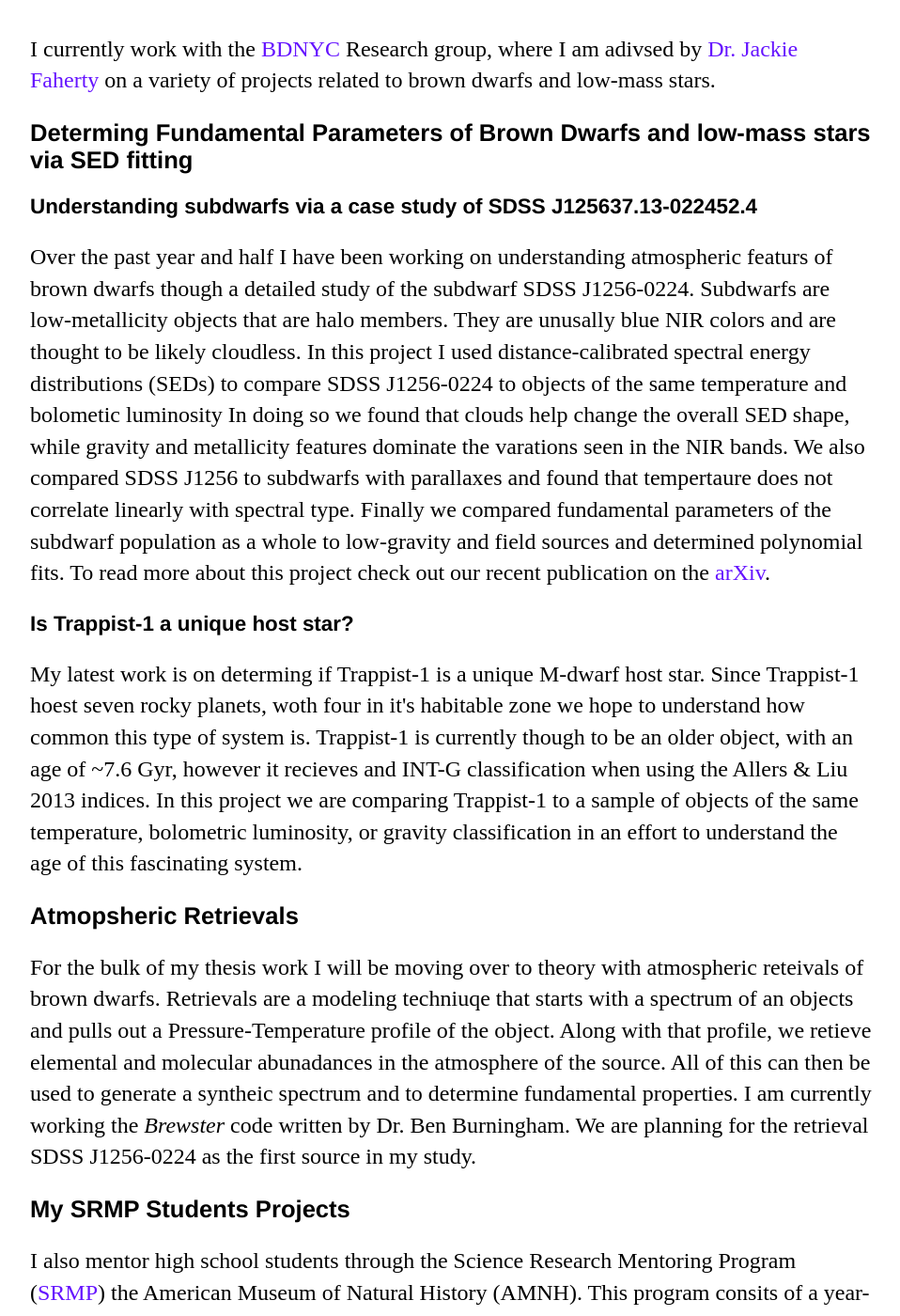
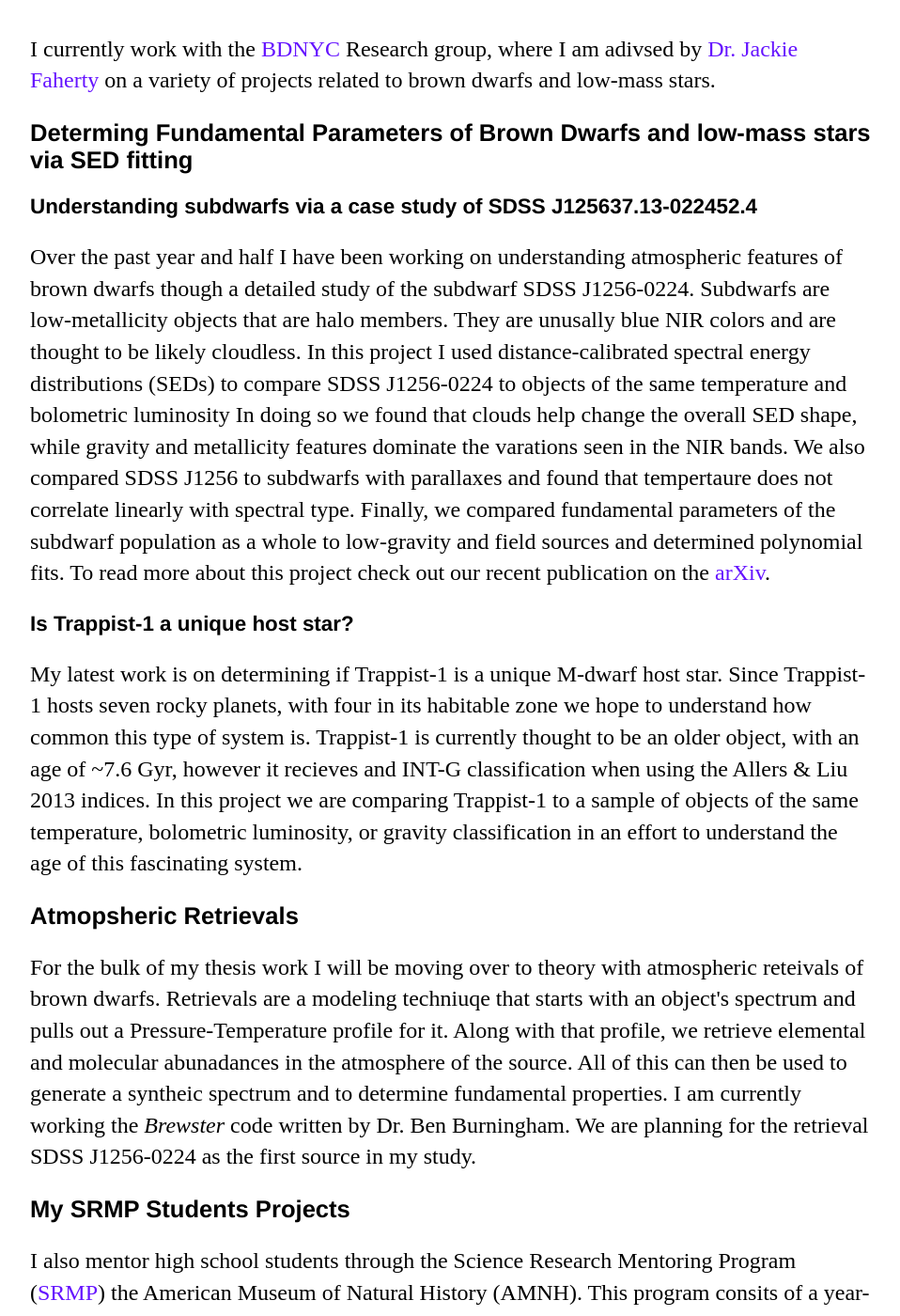
Before and after one commit to ECGonzales/ECGonzales.github.io, a Jekyll site: the page built from Research/index.html, in a window 1280 px wide and 1400 px high, scrolled down 750 px. Shown: the whole window at 94% size, without its empty margins (160-1118 px from the left). Built offline with Jekyll 4.4.1, drawn with Linux system fonts in a browser that asks for light colours; some of the changed text lies outside the part shown.

Commit message:
Caught a ton of typos and added links to Drs

```diff
--- a/Research/index.html
+++ b/Research/index.html
@@ -13,24 +13,24 @@ title: Eileen's Research
 
     <h2>Determing Fundamental Parameters of Brown Dwarfs and low-mass stars via SED fitting</h2>
     <h3>Understanding subdwarfs via a case study of SDSS J125637.13-022452.4</h3>
-    <p>Over the past year and half I have been working on understanding atmospheric featurs of brown dwarfs though a detailed study of the subdwarf SDSS J1256-0224.
+    <p>Over the past year and half I have been working on understanding atmospheric features of brown dwarfs though a detailed study of the subdwarf SDSS J1256-0224.
     Subdwarfs are low-metallicity objects that are halo members. They are unusally blue NIR colors and are thought to be likely cloudless.
-    In this project I used distance-calibrated spectral energy distributions (SEDs) to compare SDSS J1256-0224 to objects of the same temperature and bolometic luminosity
+    In this project I used distance-calibrated spectral energy distributions (SEDs) to compare SDSS J1256-0224 to objects of the same temperature and bolometric luminosity
     In doing so we found that clouds help change the overall SED shape, while gravity and metallicity features dominate the varations seen in the NIR bands.
     We also compared SDSS J1256 to subdwarfs with parallaxes and found that tempertaure does not correlate linearly with spectral type.
-    Finally we compared fundamental parameters of the subdwarf population as a whole to low-gravity and field sources and determined polynomial fits.
+    Finally, we compared fundamental parameters of the subdwarf population as a whole to low-gravity and field sources and determined polynomial fits.
     To read more about this project check out our recent publication on the <a href="https://arxiv.org/pdf/1807.04794.pdf">arXiv</a>. </p>
 
     <h3>Is Trappist-1 a unique host star?</h3>
-    <p>My latest work is on determing if Trappist-1 is a unique M-dwarf host star. Since Trappist-1 hoest seven rocky planets, woth four in it's habitable zone
-    we hope to understand how common this type of system is. Trappist-1 is currently though to be an older object, with an age of ~7.6 Gyr, however
+    <p>My latest work is on determining if Trappist-1 is a unique M-dwarf host star. Since Trappist-1 hosts seven rocky planets, with four in its habitable zone
+    we hope to understand how common this type of system is. Trappist-1 is currently thought to be an older object, with an age of ~7.6 Gyr, however
     it recieves and INT-G classification when using the Allers & Liu 2013 indices. In this project we are comparing Trappist-1 to a sample
     of objects of the same temperature, bolometric luminosity, or gravity classification in an effort to understand the age of this fascinating system.</p>
 
     <h2>Atmopsheric Retrievals</h2>
     <p>For the bulk of my thesis work I will be moving over to theory with atmospheric reteivals of brown dwarfs. Retrievals are a modeling
-    techniuqe that starts with a spectrum of an objects and pulls out a Pressure-Temperature profile of the object. Along with that
-    profile, we retieve elemental and molecular abunadances in the atmosphere of the source. All of this can then be used to generate
+    techniuqe that starts with an object's spectrum and pulls out a Pressure-Temperature profile for it. Along with that
+    profile, we retrieve elemental and molecular abunadances in the atmosphere of the source. All of this can then be used to generate
     a syntheic spectrum and to determine fundamental properties. I am currently working the <em>Brewster</em> code written by
     Dr. Ben Burningham. We are planning for the retrieval SDSS J1256-0224 as the first source in my study.</p>
 
```
Also changed, not shown: other parts of Research/index.html (+16 -15 lines).
